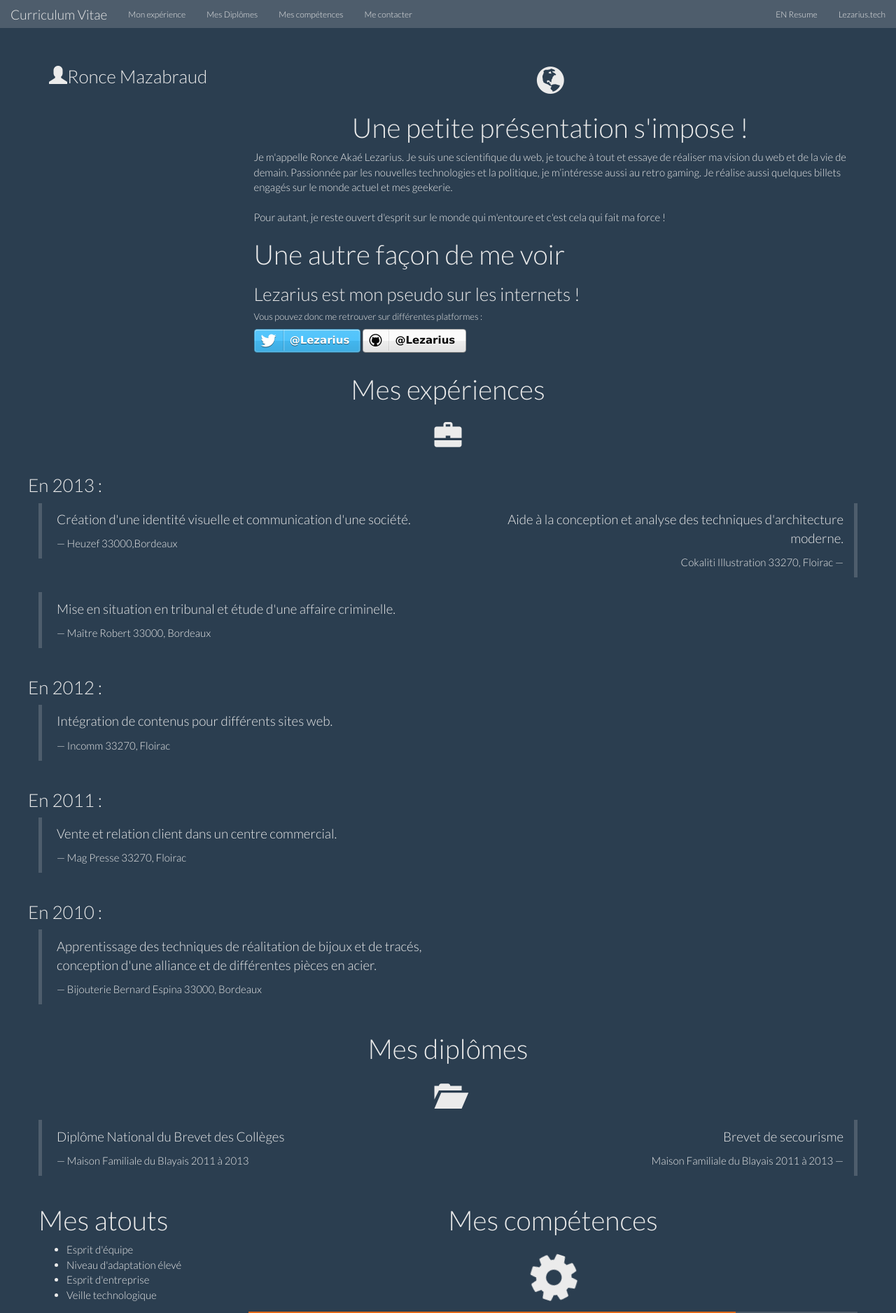
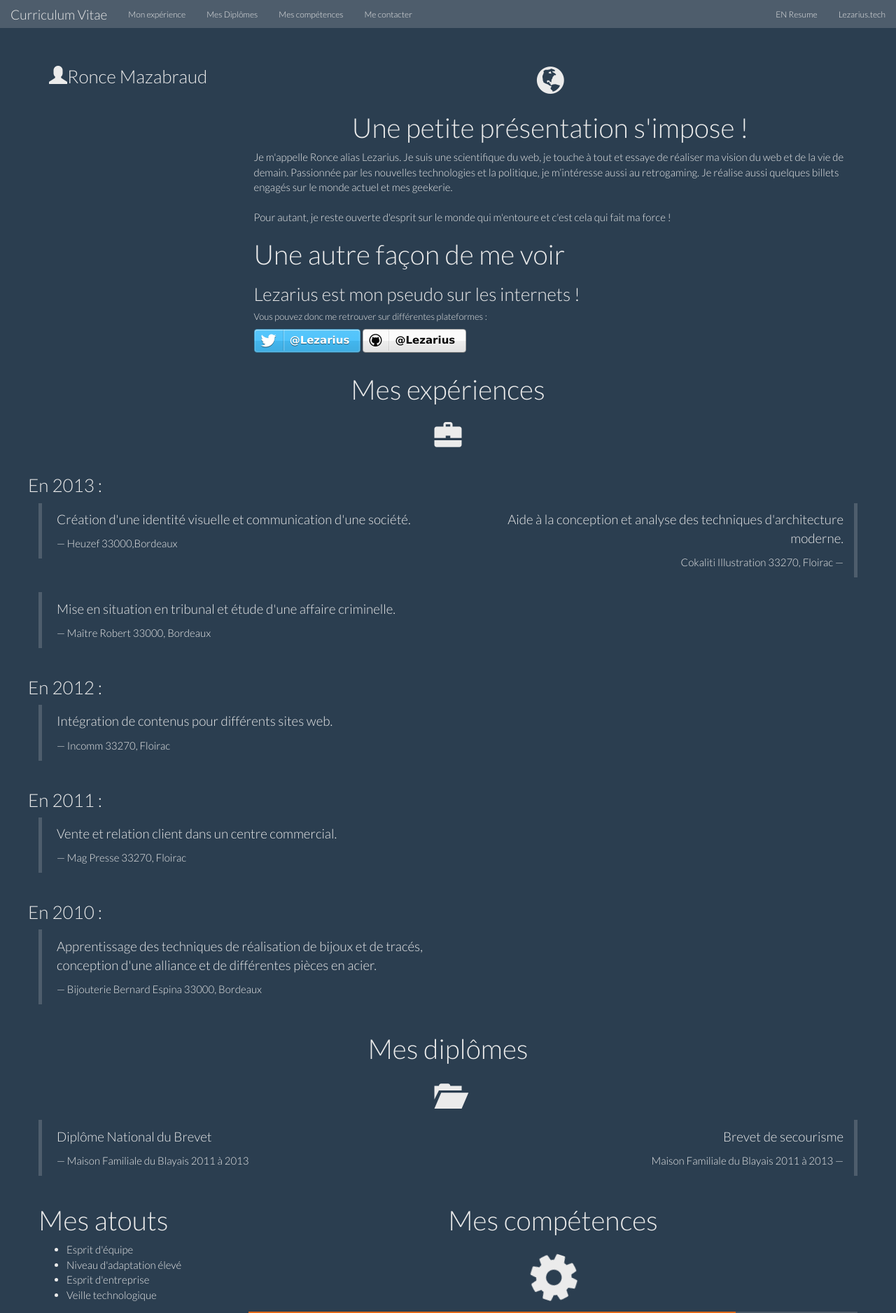
Before and after one commit to lezarius/CV, a PHP site: page / in a window 1280 px wide. Shown: the top 1876 px of the page at 70% size. Run offline with PHP 8.4, Linux system fonts and the light colour scheme; some libraries are stand-ins or nearby versions.

Commit message:
Minor corrections
Changing some orthographic points

```diff
--- a/index.php
+++ b/index.php
@@ -25,17 +25,17 @@
   <h1 align="center"><span class="glyphicon glyphicon-globe"></span></h1>
 <h1 align="center"> Une petite présentation s'impose ! </h1>
 <article>
-Je m'appelle Ronce Akaé Lezarius. Je suis une scientifique du web, je touche à tout et essaye de réaliser ma vision du web et de la vie de demain.
-Passionnée par les nouvelles technologies et la politique, je m’intéresse aussi au retro gaming. Je réalise aussi quelques billets engagés
+Je m'appelle Ronce alias Lezarius. Je suis une scientifique du web, je touche à tout et essaye de réaliser ma vision du web et de la vie de demain.
+Passionnée par les nouvelles technologies et la politique, je m’intéresse aussi au retrogaming. Je réalise aussi quelques billets engagés
 sur le monde actuel et mes geekerie.
 <br>
 <br>
-Pour autant, je reste ouvert d'esprit sur le monde qui m'entoure et c'est cela qui fait ma force !
+Pour autant, je reste ouverte d'esprit sur le monde qui m'entoure et c'est cela qui fait ma force !
 </article>
 
 <h1>Une autre façon de me voir</h1>
 <h3>Lezarius est mon pseudo sur les internets !</h3>
-<h6>Vous pouvez donc me retrouver sur différentes platformes :</h6>
+<h6>Vous pouvez donc me retrouver sur différentes plateformes :</h6>
 <p><a href="http://www.twitter.com/lezarius" class="zocial twitter">@Lezarius</a>
 	<a href="https://github.com/lezarius" class="zocial github">@Lezarius</a>
   </div>
@@ -101,7 +101,7 @@ Pour autant, je reste ouvert d'esprit sur le monde qui m'entoure et c'est cela q
 <h3>En 2010 :</h3>
           <div class="col-lg-6">
             <blockquote>
-              <p>Apprentissage des techniques de réalitation de bijoux et de tracés, conception d'une alliance et de différentes pièces en acier.</p>
+              <p>Apprentissage des techniques de réalisation de bijoux et de tracés, conception d'une alliance et de différentes pièces en acier.</p>
               <small>Bijouterie Bernard Espina 33000, Bordeaux</small>
             </blockquote>
           </div>
@@ -112,7 +112,7 @@ Pour autant, je reste ouvert d'esprit sur le monde qui m'entoure et c'est cela q
 	<h1 align="center"><span class="glyphicon glyphicon-folder-open"></span></h1>
           <div class="col-lg-6">
             <blockquote>
-              <p>Diplôme National du Brevet des Collèges</p>
+              <p>Diplôme National du Brevet</p>
               <small>Maison Familiale du Blayais 2011 à 2013</small>
             </blockquote>
           </div>
```
